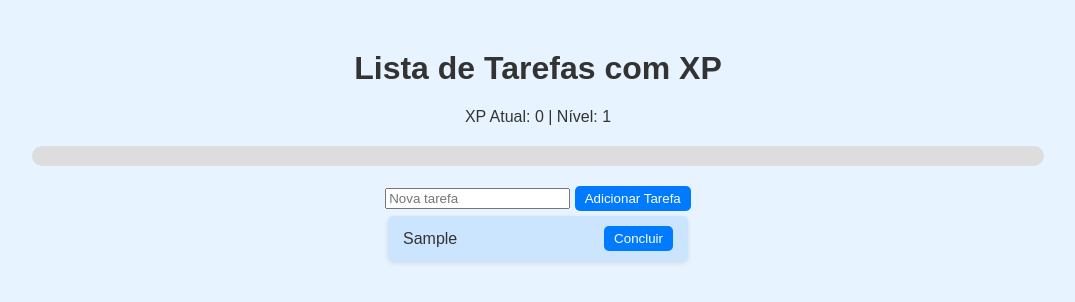
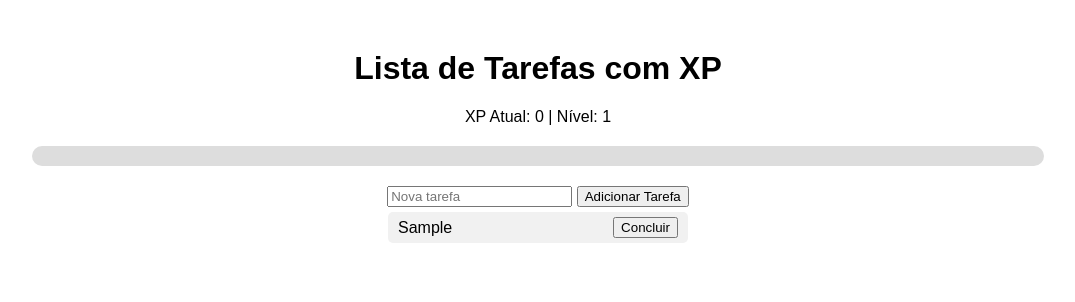
Before and after one commit to Zaaque/listadetarefas, a plain HTML site: page index.html in a window 1280 px wide. Both pictures are taken after typing "Sample" into the empty fields and a click on the button "Adicionar Tarefa". Shown: the whole page, without its empty margins (102-1177 px from the left). Drawn offline with Linux system fonts and the light colour scheme.

Commit message:
Update index.html

```diff
--- a/index.html
+++ b/index.html
@@ -9,8 +9,6 @@
             font-family: Arial, sans-serif;
             text-align: center;
             margin-top: 50px;
-            background-color: #e7f3fe;
-            color: #333;
         }
         .task-list {
             max-width: 300px;
@@ -20,23 +18,13 @@
             display: flex;
             justify-content: space-between;
             align-items: center;
-            padding: 10px 15px;
+            padding: 5px 10px;
             margin: 5px 0;
-            background-color: #cce5ff;
+            background-color: #f1f1f1;
             border-radius: 5px;
-            box-shadow: 0 2px 5px rgba(0, 0, 0, 0.1);
         }
         button {
             cursor: pointer;
-            padding: 5px 10px;
-            border: none;
-            border-radius: 5px;
-            background-color: #007bff;
-            color: white;
-            transition: background-color 0.3s;
-        }
-        button:hover {
-            background-color: #0056b3;
         }
         .xp-bar-container {
             width: 80%;
@@ -62,7 +50,7 @@
     <p id="reward"></p>
 
     <input type="text" id="newTask" placeholder="Nova tarefa">
-    <button id="addTaskButton">Adicionar Tarefa</button>
+    <button onclick="addTask()">Adicionar Tarefa</button>
 
     <div class="task-list" id="taskList"></div>
 
@@ -107,7 +95,7 @@
         function updateXpBar() {
             const xpForNextLevel = level * 200;
             const progress = (xp % xpForNextLevel) / xpForNextLevel * 100;
-            xpBar.style.width = progress + "%";
+            xpBar.style.width = `${progress}%`;
         }
 
         function completeTask(button) {
@@ -159,9 +147,6 @@
 
         // Carregar o progresso salvo ao iniciar
         loadProgress();
-
-        // Adicionar evento ao botão
-        document.getElementById("addTaskButton").addEventListener("click", addTask);
     </script>
 </body>
 </html>
```
